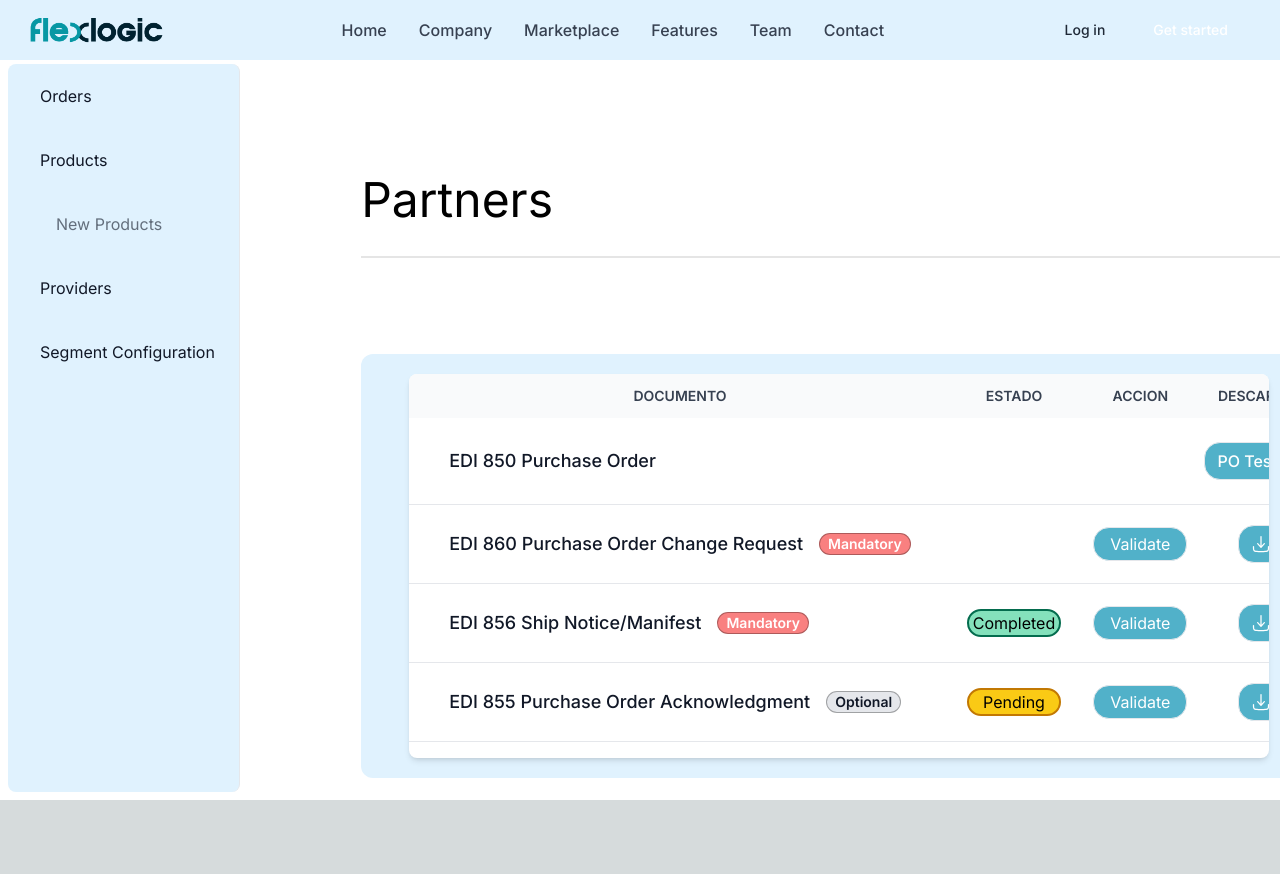
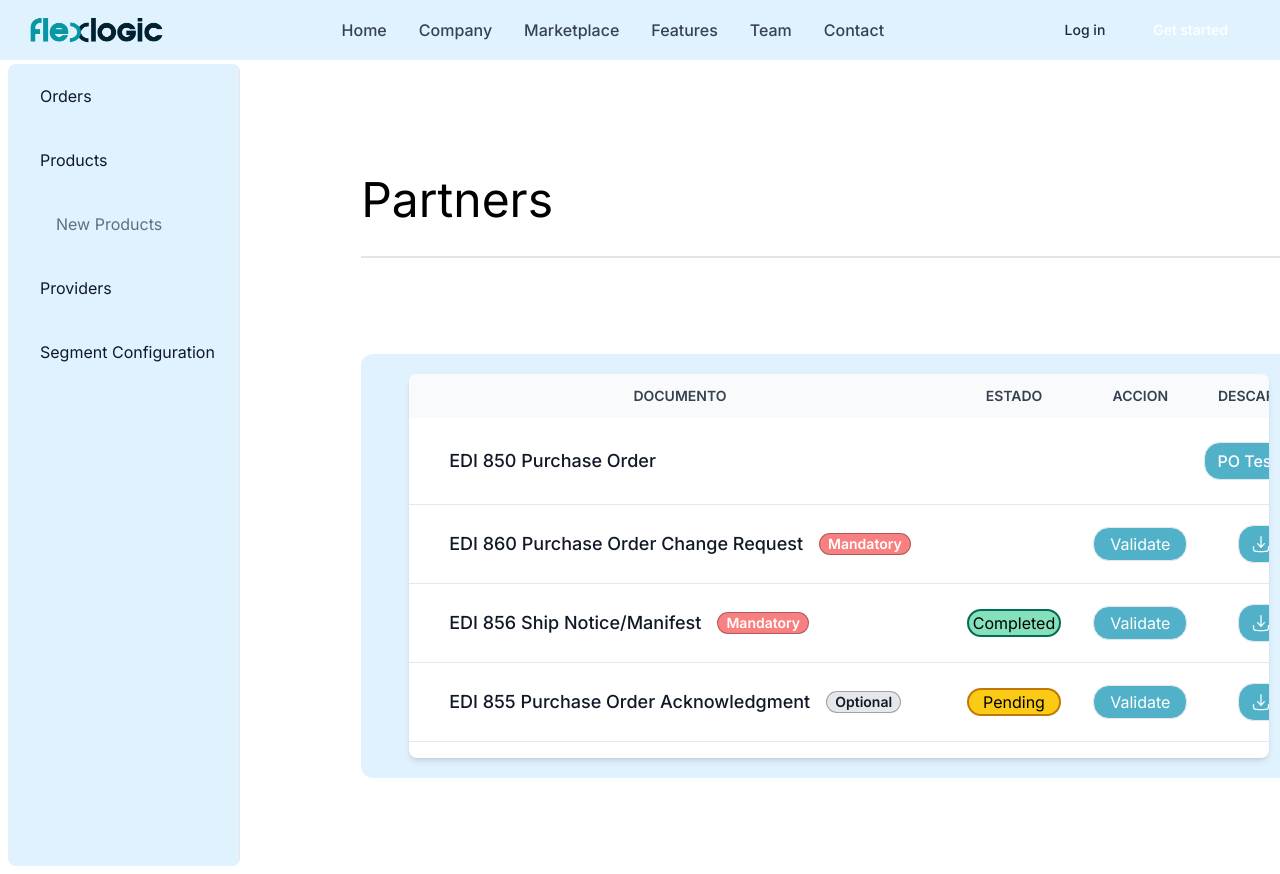
Before and after one commit to JulianJ-mtz/Pruebas_TC3005, a Next.js app: page /dashboard/orders in a window 1280 px wide. Shown: the top 874 px of the page. Before the commit the page ends 800 px from the top, so only its background shows below. Built offline with nearby package versions, Linux system fonts and the light colour scheme.

Commit message:
fixed heigth on screens

```diff
--- a/src/app/dashboard/layout.tsx
+++ b/src/app/dashboard/layout.tsx
@@ -8,7 +8,7 @@ export default function Layout({ children }: { children: React.ReactNode }) {
 
       <div className="md:flex">
         <Sidebar />
-        <div className="md:flex-1 "> {children} </div>
+        <div className="md:flex-1"> {children} </div>
       </div>
     </div>
   );
--- a/src/app/dashboard/orders/page.tsx
+++ b/src/app/dashboard/orders/page.tsx
@@ -49,14 +49,14 @@ export default function Orders() {
   ];
 
   return (
-    <div className="flex flex-col h-screen items-center p-24">
+    <div className="flex flex-col min-h-screen items-center p-24">
       <div className="border-b-2 border-black/10 dark:border-white/10 text-left w-[95%] pb-8 pt-20 justify-start">
         <h1 className="text-5xl text-black dark:text-white ">Partners</h1>
       </div>
       <section className="mt-24 bg-sky-100 dark:bg-gray-900 rounded-xl w-[95%] justify-between sm:py-5">
         <div className="px-4 mx-auto max-w-screen-2xl lg:px-12">
           <div className="relative overflow-hidden bg-white shadow-md dark:bg-gray-800 sm:rounded-lg">
-            <div className="overflow-x-auto  max-h-96">
+            <div className="overflow-x-auto max-h-96">
               <table className="w-full text-sm text-left text-gray-500 dark:text-gray-400 ">
                 <thead className="text-x sticky top-0 text-gray-700 uppercase bg-gray-50 dark:bg-gray-700 dark:text-gray-400 text-center">
                   <tr>
--- a/src/components/sidebar.tsx
+++ b/src/components/sidebar.tsx
@@ -3,7 +3,7 @@ import { routes } from "@/app/routes/sidebarRoutes";
 export default function Sidebar() {
   return (
     <div className="">
-      <aside className=" top-0 left-0  py-2 z-40 w-60 h-[100%] pt-16 transform -translate-x-full md:translate-x-0 max-lg:hidden transition-opacity duration-500 opacity-0 md:opacity-100">
+      <aside className=" top-0 left-0 py-2 z-40 w-60 h-[100%] pt-16 transform -translate-x-full md:translate-x-0 max-lg:hidden transition-opacity duration-500 opacity-0 md:opacity-100">
         <div className="overflow-y-auto rounded-lg ms-2 h-full bg-sky-100 border-r border-gray-200 dark:bg-gray-800 dark:border-gray-700">
           <ul className=" content-center">
             {routes.map((componente, index: number) => (
```
